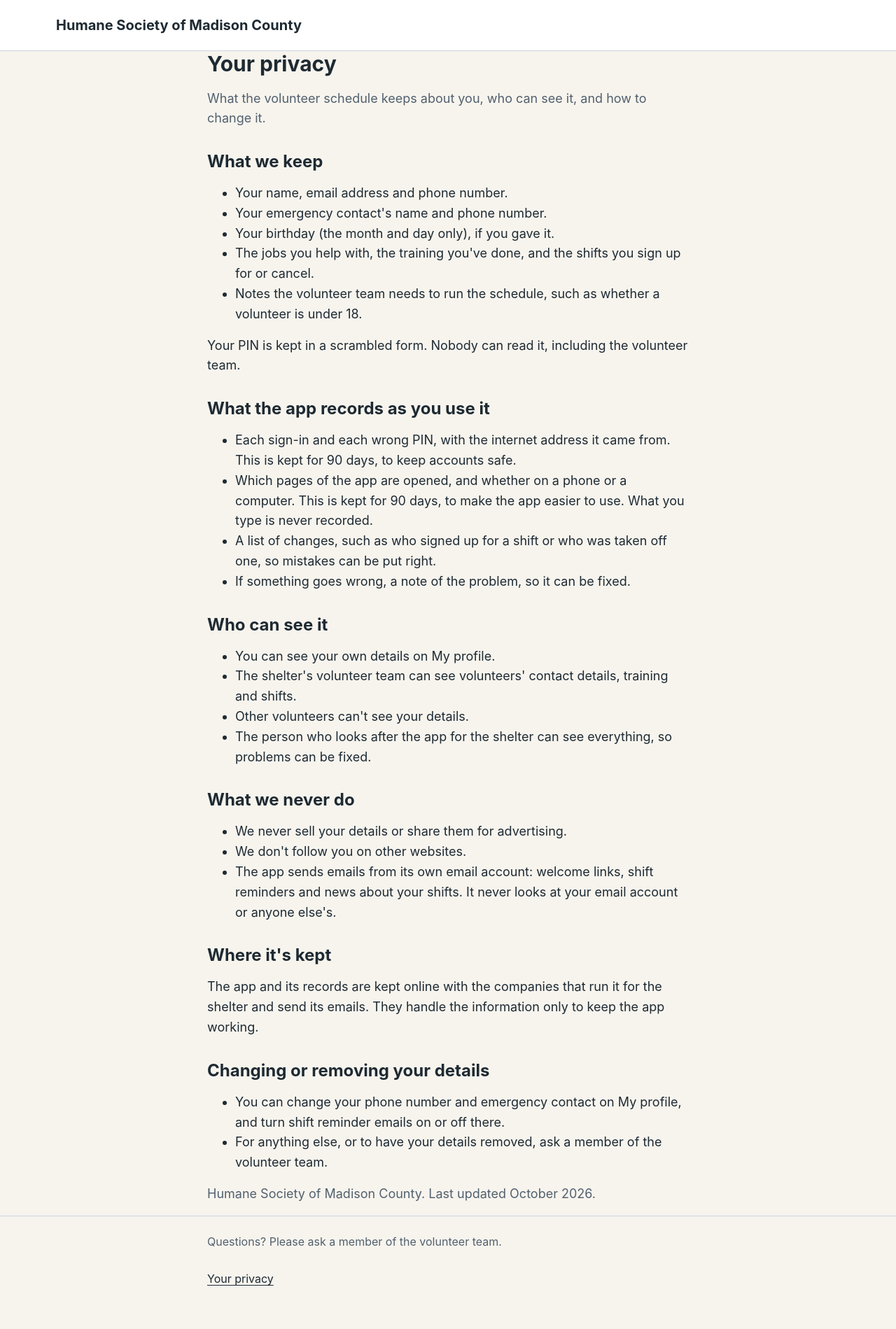
After one commit to MSabacreationslab/Shelter-Calendar, a Django app: page /privacy/ in a window 1280 px wide. The commit adds this page. Shown: the whole page at 70% size. Run offline with Django 5.2, Linux system fonts and the light colour scheme; data comes from the database, SQL or seed files in the repository; parts of the project's set-up code (start-up, migrations or seed data) failed here and were passed over.

Commit message:
feat: public "Your privacy" page
Says in plain words what the app keeps, what it records in use, who can see
it, what it never does, and how to change or remove details. Linked from every
page's footer. Google also needs its address (with a home page) before the
Gmail authorization can be switched to "In production".

Co-Authored-By: Claude Opus 5.5 <noreply@anthropic.com>

```diff
--- a/config/urls.py
+++ b/config/urls.py
@@ -9,6 +9,7 @@ urlpatterns = [
     path("", core_views.home, name="home"),
     path("healthz", core_views.healthz, name="healthz"),
     path("switch-view/", core_views.switch_view, name="switch_view"),
+    path("privacy/", core_views.privacy, name="privacy"),
     path("styleguide/", core_views.styleguide, name="styleguide"),
     path("", include("accounts.urls")),
     path("", include("accounts.people_urls")),
--- a/core/views.py
+++ b/core/views.py
@@ -46,6 +46,12 @@ def switch_view(request):
 def healthz(request):
     """Tell the host the app is running. Deliberately skips the database."""
     return JsonResponse({"status": "ok"})
+
+
+@requires(PUBLIC)
+def privacy(request):
+    """What the app keeps about people, who sees it, and how to change it. Open to anyone."""
+    return render(request, "core/privacy.html")
 
 
 SWATCHES = [
--- a/insights/queries.py
+++ b/insights/queries.py
@@ -24,6 +24,7 @@ TOP = 15
 PAGE_NAMES = {
     "home": "Home (calendar or dashboard)",
     "switch_view": "Switch between staff and volunteer view",
+    "privacy": "Your privacy",
     "accounts:sign_in": "Sign in",
     "accounts:sign_out": "Sign out",
     "accounts:setup_pin": "Choose a PIN (setup link)",
--- a/templates/base.html
+++ b/templates/base.html
@@ -74,6 +74,7 @@
         <p>Questions? Please ask a member of the volunteer team.</p>
       {% endif %}
       {% if shelter.email %}<p>Email: <a href="mailto:{{ shelter.email }}">{{ shelter.email }}</a></p>{% endif %}
+      <p><a href="{% url 'privacy' %}">Your privacy</a></p>
     </div>
   </footer>
   <script src="{% static 'core/js/app.js' %}" defer></script>
--- /dev/null
+++ b/templates/core/privacy.html
@@ -0,0 +1,49 @@
+{% extends "base.html" %}
+{% block title %}Your privacy{% endblock %}
+{% block content %}
+  {% include "components/page_header.html" with title="Your privacy" lead="What the volunteer schedule keeps about you, who can see it, and how to change it." %}
+
+  <h2>What we keep</h2>
+  <ul>
+    <li>Your name, email address and phone number.</li>
+    <li>Your emergency contact's name and phone number.</li>
+    <li>Your birthday (the month and day only), if you gave it.</li>
+    <li>The jobs you help with, the training you've done, and the shifts you sign up for or cancel.</li>
+    <li>Notes the volunteer team needs to run the schedule, such as whether a volunteer is under 18.</li>
+  </ul>
+  <p>Your PIN is kept in a scrambled form. Nobody can read it, including the volunteer team.</p>
+
+  <h2>What the app records as you use it</h2>
+  <ul>
+    <li>Each sign-in and each wrong PIN, with the internet address it came from. This is kept for 90 days, to keep accounts safe.</li>
+    <li>Which pages of the app are opened, and whether on a phone or a computer. This is kept for 90 days, to make the app easier to use. What you type is never recorded.</li>
+    <li>A list of changes, such as who signed up for a shift or who was taken off one, so mistakes can be put right.</li>
+    <li>If something goes wrong, a note of the problem, so it can be fixed.</li>
+  </ul>
+
+  <h2>Who can see it</h2>
+  <ul>
+    <li>You can see your own details on My profile.</li>
+    <li>The shelter's volunteer team can see volunteers' contact details, training and shifts.</li>
+    <li>Other volunteers can't see your details.</li>
+    <li>The person who looks after the app for the shelter can see everything, so problems can be fixed.</li>
+  </ul>
+
+  <h2>What we never do</h2>
+  <ul>
+    <li>We never sell your details or share them for advertising.</li>
+    <li>We don't follow you on other websites.</li>
+    <li>The app sends emails from its own email account: welcome links, shift reminders and news about your shifts. It never looks at your email account or anyone else's.</li>
+  </ul>
+
+  <h2>Where it's kept</h2>
+  <p>The app and its records are kept online with the companies that run it for the shelter and send its emails. They handle the information only to keep the app working.</p>
+
+  <h2>Changing or removing your details</h2>
+  <ul>
+    <li>You can change your phone number and emergency contact on My profile, and turn shift reminder emails on or off there.</li>
+    <li>For anything else, or to have your details removed, {% if shelter.phone %}call the shelter at <a href="tel:{{ shelter.phone_link }}">{{ shelter.phone }}</a>{% else %}ask a member of the volunteer team{% endif %}{% if shelter.email %} or email <a href="mailto:{{ shelter.email }}">{{ shelter.email }}</a>{% endif %}.</li>
+  </ul>
+
+  <p class="muted">{{ shelter.name }}. Last updated October 2026.</p>
+{% endblock %}
```
Also changed, not shown: SPEC.md (+1 -1 lines), docs/setup.md (+8 -2 lines), tests/test_pages.py (+9 -0 lines).
